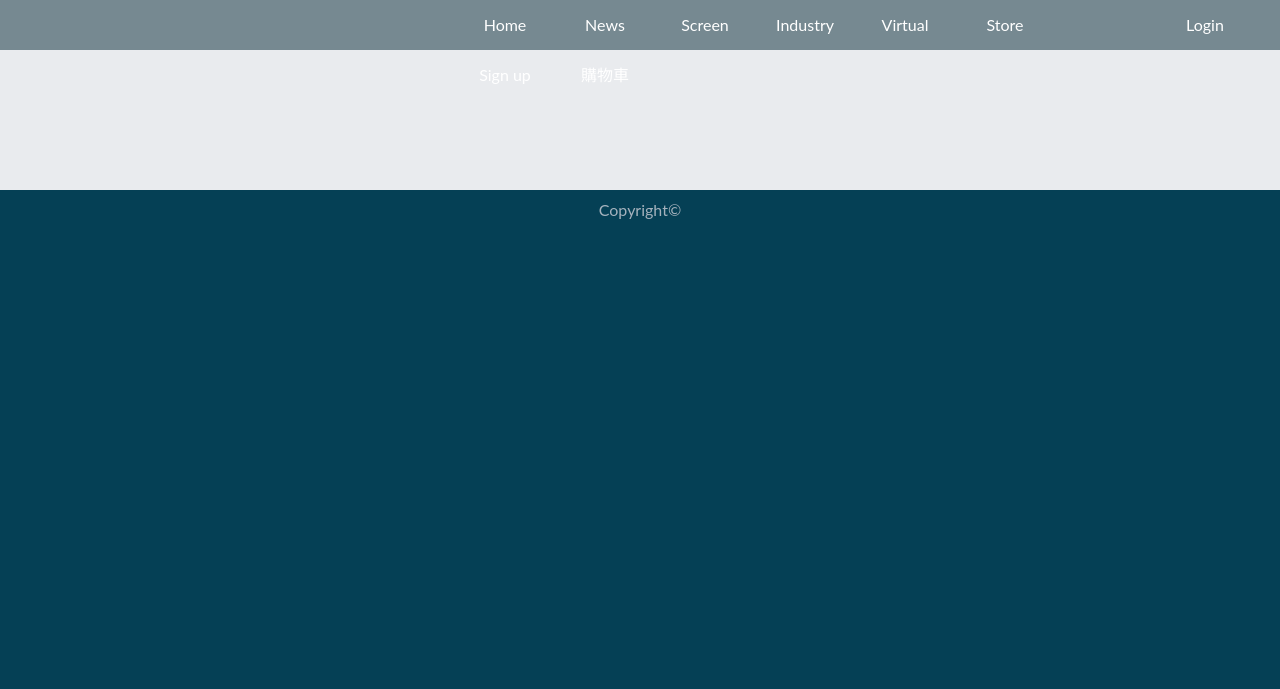
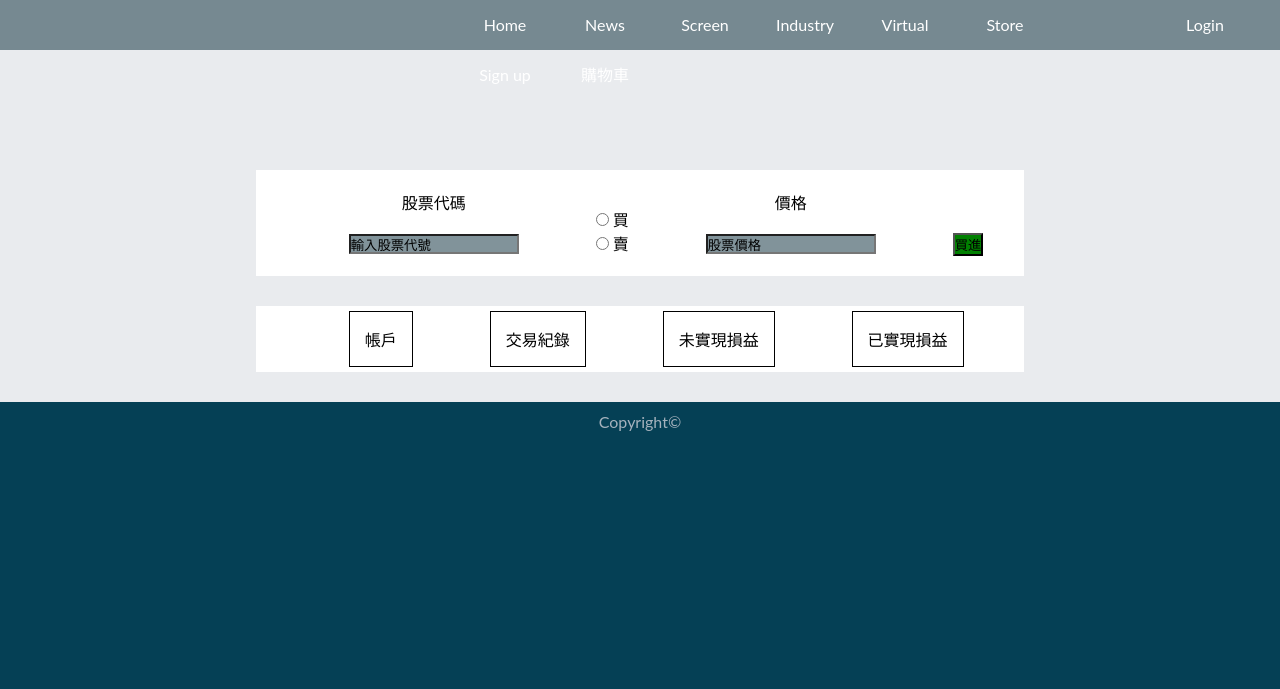
Before and after one commit to keneau800315/web_learn, a PHP site: page /virtual.php in a window 1280 px wide. Shown: the top 689 px of the page. Run offline with PHP 8.4, Linux system fonts and the light colour scheme; data that the repository does not hold is empty.

Commit message:
virtual1

```diff
--- a/web_learn/css/virtual.css
+++ b/web_learn/css/virtual.css
@@ -0,0 +1,39 @@
+#stock{
+	margin: auto;
+	margin-bottom: 30px;
+	width: 60%;
+	padding: 20px 20px;
+	background-color: white;}
+
+#person_data{
+	margin: auto;
+	margin-bottom: 30px;
+	width: 60%;
+	padding: 5px 20px;
+	background-color: white;}
+
+#person_data li{
+	margin-left: 10%;
+	display: inline-block;
+	border: solid black 1px;
+	padding: 15px;
+}
+
+#stock > div{
+
+	margin-left: 10%;
+	text-align: center;
+	display: inline-block;}
+
+
+div > input.in{
+	margin-top: 20px;
+	background-color: rgba(05,40,55,.5);}
+
+input.buy{
+	background-color: green;
+}
+
+input.sell{
+	background-color: red;
+}
--- a/web_learn/virtual.php
+++ b/web_learn/virtual.php
@@ -18,7 +18,47 @@
 <?php require_once("phps/nav_bar.inc.php");?>
 <!-- --------------content ----------- -->
 <div class="frist"></div>
+<div id=stock>
+	<div>
+		<span>股票代碼</span>
+		<div>
+		<input id="stockno" class="in" type="text" name="" value="輸入股票代號">
+		</div>
+	</div>
+	<div>
+		<div class="tran">
+		<input type="radio" id="buy" name="tran" >
+		<label for="buy">買</label>
+		</div>
+		<div class="tran">
+		<input type="radio" id="sell" name="tran" >
+		<label for="sell">賣</label>
+		</div>
+	</div>
+	<div>
+		<span>價格</span>
+		<div>
+		<input id="stockprice" class="in" type="text" name="" value="股票價格">
+		</div>
+	</div>
+	<div>
+		<div>
+		<input id="trmethod" class="buy" type="button" name="" value="買進">
+		</div>
+	</div>
+</div>
 
+<div id="person_data">
+	<div>
+		<ul>
+			<li>帳戶</li>
+			<li>交易紀錄</li>
+			<li>未實現損益</li>
+			<li>已實現損益</li>
+		</ul>
+	</div>
+
+</div>
 <footer>
 	<div class="footer">
 		<p id="yr">
@@ -27,5 +67,54 @@
 	</div>
 </footer>
 
+<script type="text/javascript">
+
+function stockprice(stockno){
+	var xhr = new XMLHttpRequest();
+	xhr.onload = function(){
+		if(xhr.status == 200){
+		var stock = JSON.parse(xhr.responseText);
+		document.getElementById('stockprice').value = stock['Close'];
+		}
+		else{
+			alert(xhr.status);
+		}
+	}
+	let url = `phps/getstockprice.php?stockno=${stockno}`;
+	xhr.open("get", url, true);
+	xhr.send(null);
+}
+
+
+function search(){
+	console.log("");
+}
+
+function price(){
+	stockno = document.getElementById('stockno').value;
+	stockprice(stockno);
+}
+
+function buy(){
+	document.getElementById('trmethod').value = "買進";
+	document.getElementById('trmethod').classList.remove("sell");
+	document.getElementById('trmethod').classList.add("buy")
+}
+
+function sell(){
+	document.getElementById('trmethod').value = "賣出";
+	document.getElementById('trmethod').classList.remove("buy");
+	document.getElementById('trmethod').classList.add("sell")
+}
+
+window.addEventListener("load",function(){
+	//document.getElementById("stockno").addEventListener("keydown",search,false);
+	document.getElementById("stockno").addEventListener("change",price,false);
+	document.getElementById("buy").addEventListener("click",buy,false);
+	document.getElementById("sell").addEventListener("click",sell,false);
+},false)
+
+</script>
+
 </body>
 </html>
```
Also changed, not shown: web_learn/phps/getstockprice.php (added, +27 -0 lines).
